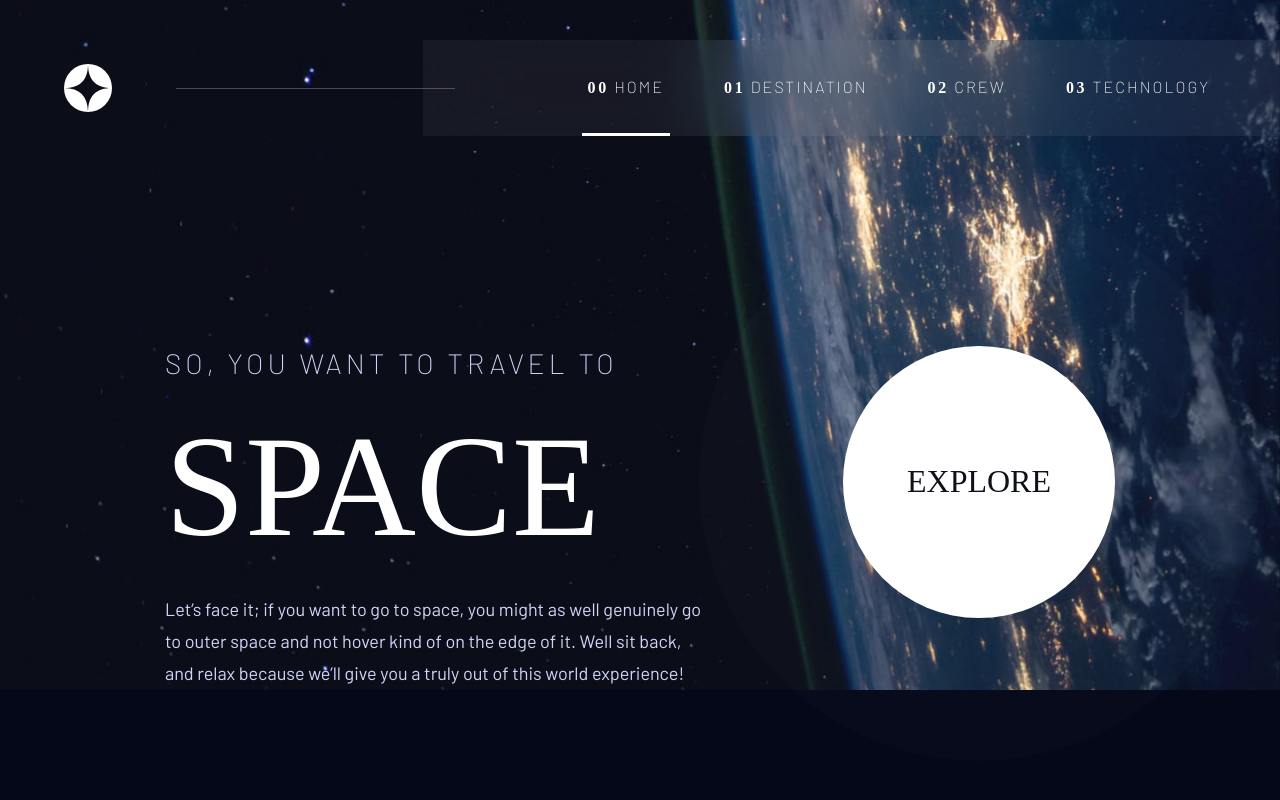
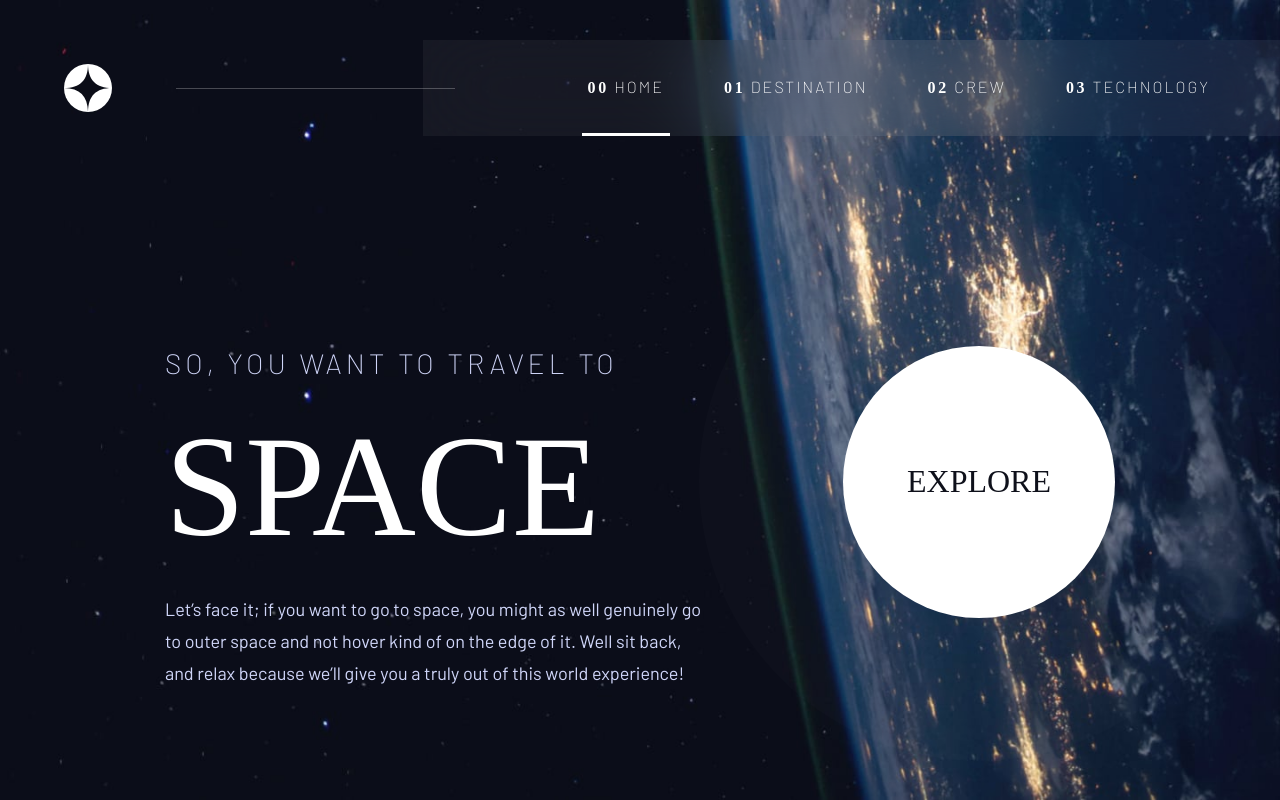
Before and after one commit to artemtyshchuk/spaceTourism-frontendmentor.io, a React (Create React App) app: page / in a window 1280 px wide. Built offline with nearby package versions, Linux system fonts and the light colour scheme; a web font is replaced by a local one.

Commit message:
fix bug on prod

```diff
--- a/src/pages/DestinationPage/Destination.module.scss
+++ b/src/pages/DestinationPage/Destination.module.scss
@@ -124,9 +124,21 @@
   &__active {
     border-bottom: 3px solid var(--color-white, #fff);
   }
-  &:hover {
+}
+
+@media (hover: hover) {
+  .button:hover {
     border-bottom: 3px solid rgba(255, 255, 255, 0.5);
     transition: 0.2s;
+  }
+}
+
+@media (hover: none) {
+  .button {
+    border-bottom: inherit;
+    &__active {
+      border-bottom: 3px solid var(--color-white, #fff);
+    }
   }
 }
 
--- a/src/pages/HomePage/HomePage.module.scss
+++ b/src/pages/HomePage/HomePage.module.scss
@@ -3,13 +3,13 @@
   background-repeat: no-repeat;
   background-size: cover;
   background-position: center;
-  height: 100%;
+  height: 100vh;
+  overflow: hidden;
   width: 100%;
 }
 
 .globalContainer {
-  padding: 0 165px;
-  padding-top: 27%;
+  padding: 27% 165px;
   display: grid;
   grid-template-columns: 540px 1fr;
 }
@@ -117,6 +117,11 @@
 @media (max-width: 992px) {
   //769
 
+  .homePage {
+    height: 100%;
+    overflow: unset;
+  }
+
   .globalContainer {
     grid-template-columns: 1fr;
     grid-template-rows: repeat(2, auto auto);
```
